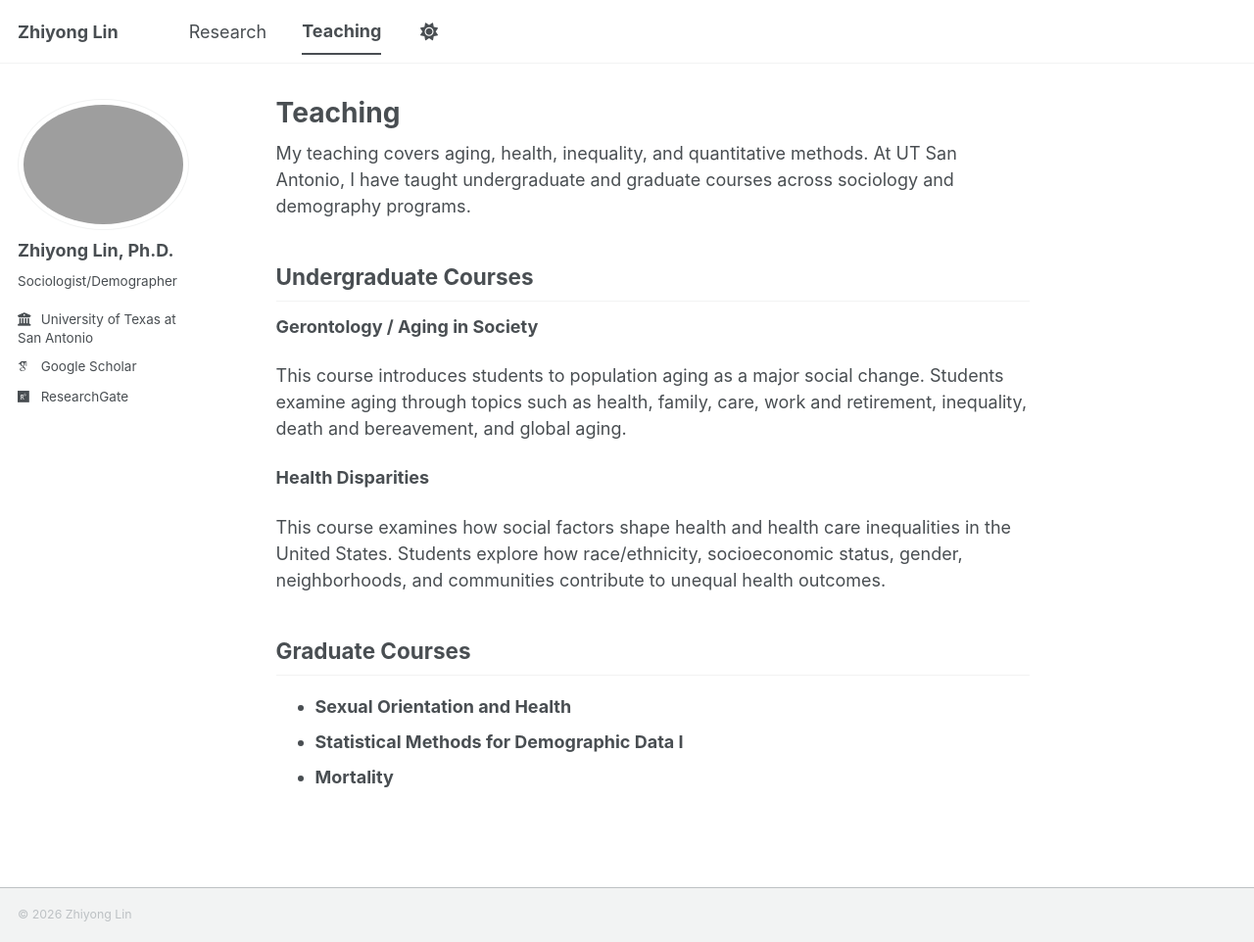
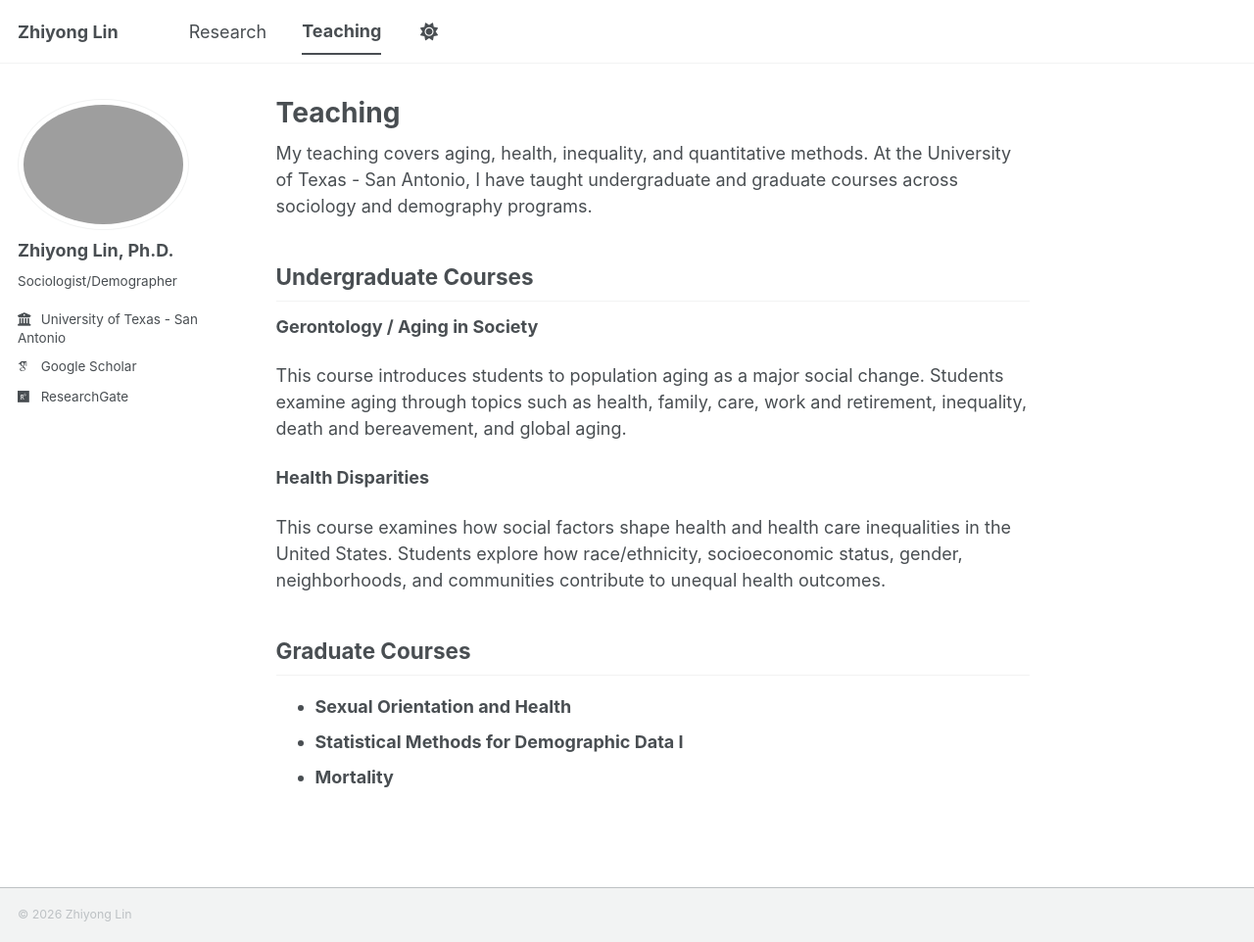
Before and after one commit to zhiyonglinsoc/zhiyonglinsoc.github.io, a Jekyll site: the page built from _pages/teaching.md, in a window 1280 px wide and 962 px high. Shown: the whole window at 98% size. Built offline with Jekyll 4.4.1, drawn with Linux system fonts in a browser that asks for light colours; some web fonts are replaced; a script bundle is joined from its source files by our own code; library files that are not in the unit come from our copies.

Commit message:
updateutsa

```diff
--- a/_config.yml
+++ b/_config.yml
@@ -28,9 +28,7 @@ author:
   pronouns         :
   bio              : "Sociologist/Demographer"
   location         :
-  employer         : |
-    University of Texas at
-    San Antonio
+  employer         : "University of Texas - San Antonio"
   uri              :
   email            : "zhiyong.lin@utsa.edu"
 
--- a/_data/news.yml
+++ b/_data/news.yml
@@ -2,7 +2,7 @@
 # List is shown top-to-bottom (most recent first).
 
 - date: "August 2026"
-  content: "Selected as a 2026 Butler-Williams Scholar by the [National Institute on Aging](https://www.nia.nih.gov/research/dea/butler-williams-scholars-program){:target=\"_blank\"}."
+  content: "Selected as a 2026 [Butler-Williams Scholar](https://www.nia.nih.gov/research/dea/butler-williams-scholars-program){:target=\"_blank\"} by the National Institute on Aging."
 
 - date: "June 2026"
   content: "Published [Sexual Orientation and Social Isolation from Early Adulthood to Early Midlife](https://journals.sagepub.com/doi/10.1177/00221465251340020){:target=\"_blank\"} in the June issue of Journal of Health and Social Behavior."
--- a/_pages/teaching.md
+++ b/_pages/teaching.md
@@ -4,7 +4,7 @@ title: "Teaching"
 author_profile: true
 ---
 
-My teaching covers aging, health, inequality, and quantitative methods. At UT San Antonio, I have taught undergraduate and graduate courses across sociology and demography programs.
+My teaching covers aging, health, inequality, and quantitative methods. At the University of Texas - San Antonio, I have taught undergraduate and graduate courses across sociology and demography programs.
 
 ## Undergraduate Courses
 
```
